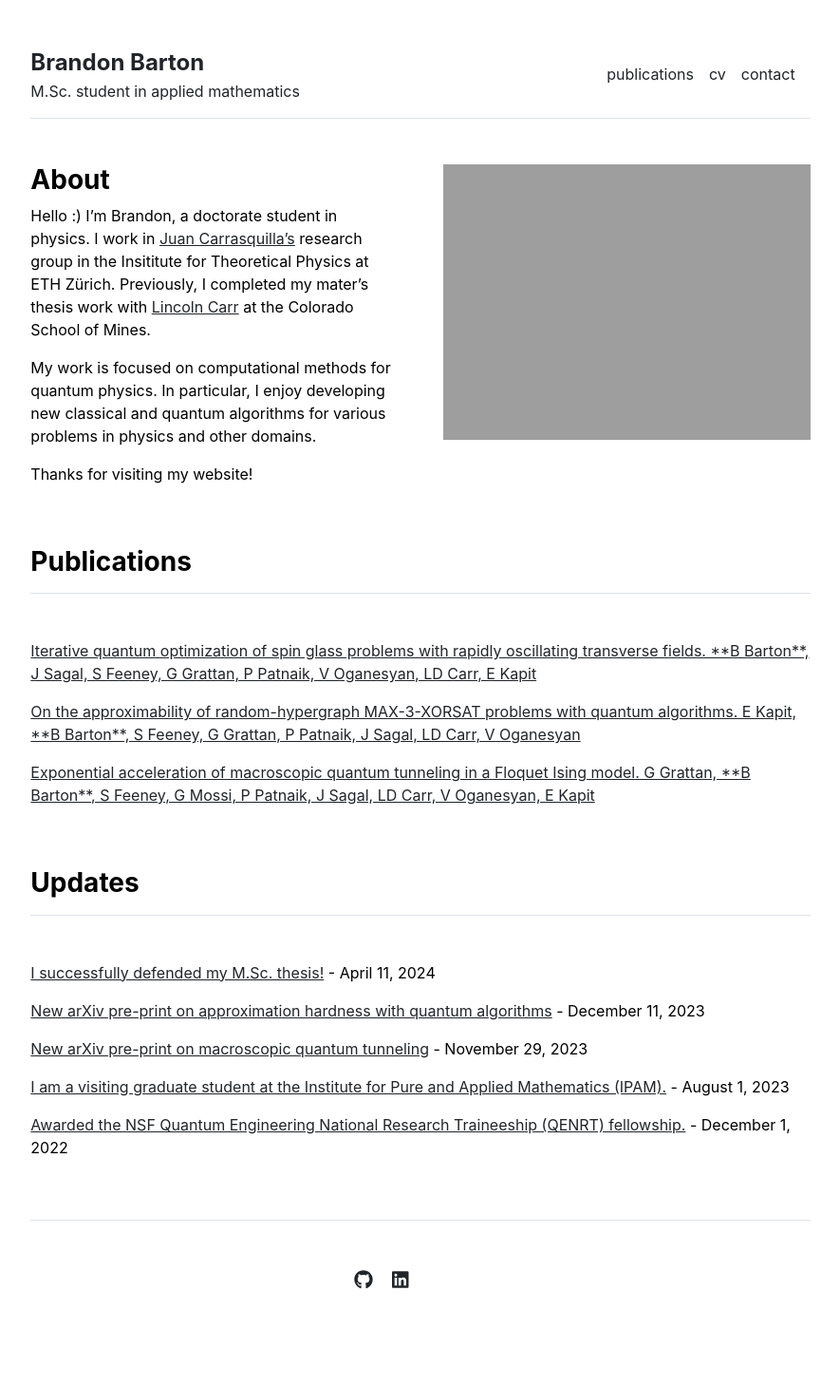
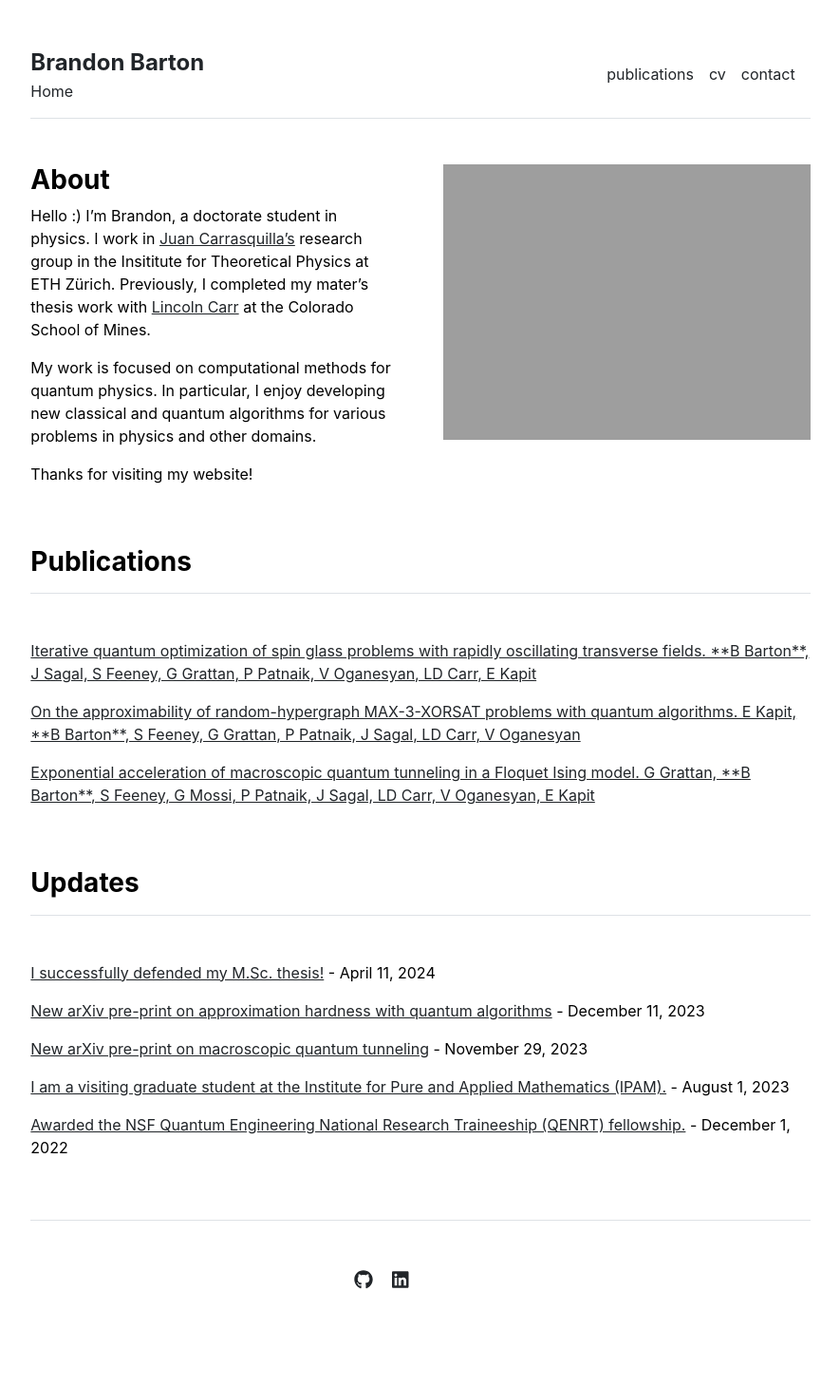
Before and after one commit to bartonbrandon/bartonbrandon.github.io, a Jekyll site: the page built from index.md, in a window 1280 px wide. Shown: the whole page at 95% size, without its empty margins (197-1082 px from the left). Built offline with Jekyll 4.4.1, drawn with Linux system fonts in a browser that asks for light colours.

Commit message:
changed title to home

```diff
--- a/_config.yml
+++ b/_config.yml
@@ -1,4 +1,4 @@
 url: "" # the base hostname & protocol for your site, e.g. http://example.com
 baseurl: "" # the subpath of your site, e.g. /blog
 title: "Brandon Barton" # the name of your site, e.g. ACME Corp.
-description: "M.Sc. student in applied mathematics"
+description: "Home"
```
